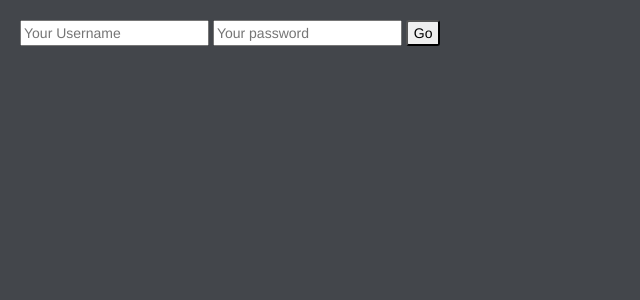
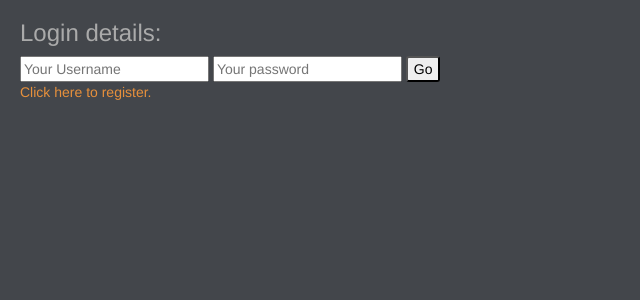
Before and after one commit to Tomporino/askm8remix, a Flask app: page /login in a window 1280 px wide. Shown: the part 62-362 px from the top of the page, without its empty margins (0-640 px from the left). Run offline with Flask 2, Linux system fonts and the light colour scheme; some libraries are stand-ins or nearby versions.

Commit message:
added registration link from login, updated app/data_handler for user.reg_date,reputation

```diff
--- a/app.py
+++ b/app.py
@@ -2,6 +2,7 @@ from flask import Flask, render_template, redirect, request, url_for, session
 import data_handler
 import util
 import error_handling
+from datetime import date
 
 app = Flask(__name__)
 app.secret_key = b'|\xbc\x93\xc0:&EXh5\xd1\xf5)|\x10N'
@@ -188,7 +189,9 @@ def register():
             'username': request.form['username'],
             'password': util.hash_pass(request.form['password']),
             'password_confirm': util.hash_pass(request.form['password_confirm']),
-            'email': request.form['email']
+            'email': request.form['email'],
+            'registration_date':date.today()
+
         }
         if error_handling.check_registration(user_data):
             data_handler.save_user(user_data)
--- a/data_handler.py
+++ b/data_handler.py
@@ -247,8 +247,8 @@ def delete_answer(cursor, answer_id):
 @connection.connection_handler
 def save_user(cursor, user_data):
     cursor.execute('''
-        INSERT INTO users (username, password, email)
-        VALUES (%(username)s, %(password)s, %(email)s)
+        INSERT INTO users (username, password, email, registration_date)
+        VALUES (%(username)s, %(password)s, %(email)s, %(registration_date)s)
     ''', user_data)
 
 
--- a/templates/login.html
+++ b/templates/login.html
@@ -3,6 +3,10 @@
     {% if wrong_login == True %}
         <div id="wrong-login">
             <h3>Wrong username or password, try again.</h3>
+        </div>
+    {% else %}
+        <div id="login-text">
+            <h3>Login details:</h3>
         </div>
     {% endif %}
     <div class="login">
@@ -12,4 +16,7 @@
             <button type="submit">Go</button>
         </form>
     </div>
+    <div id="registration-link">
+        <a href="{{ url_for('register') }}">Click here to register.</a>
+    </div>
 {% endblock %}
```
